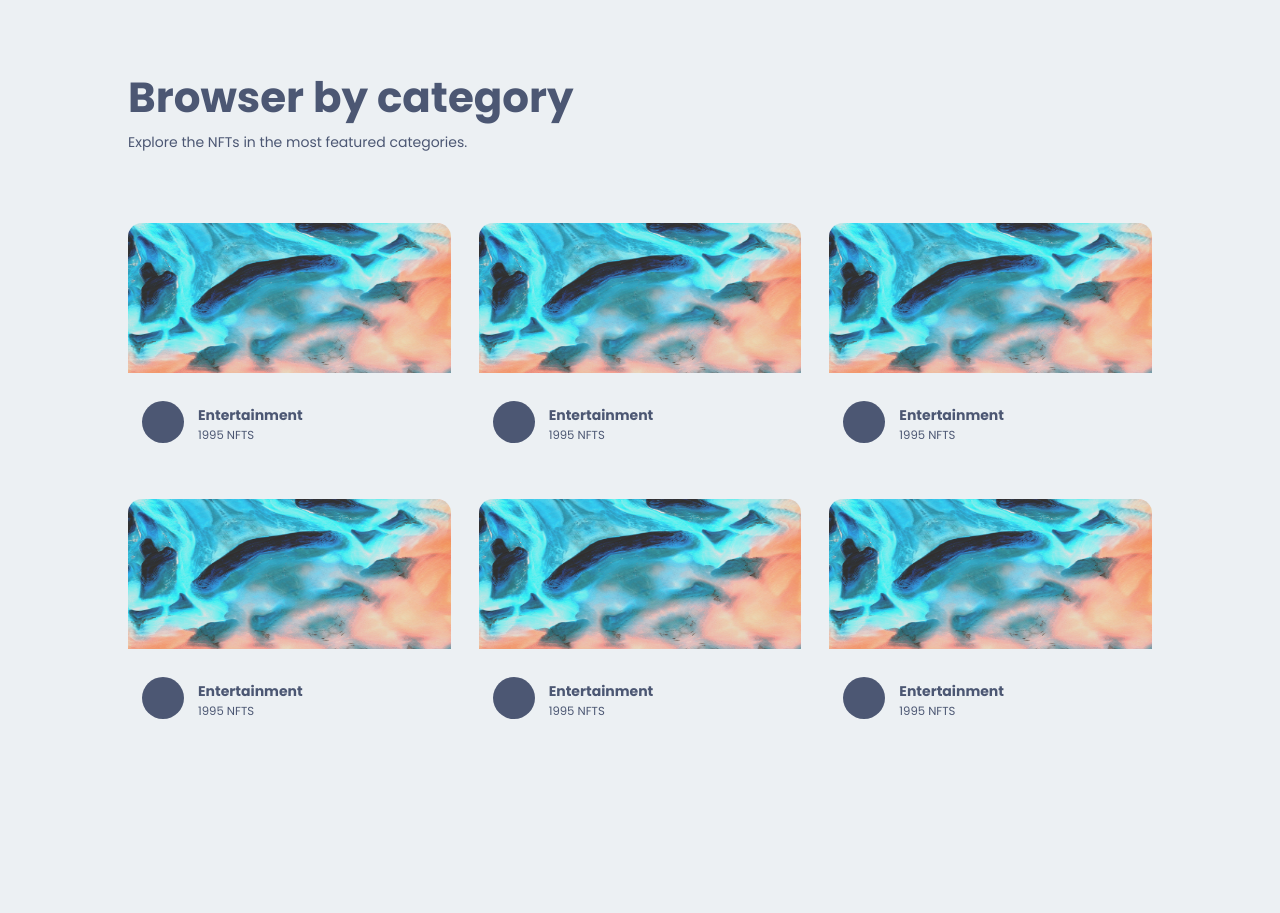
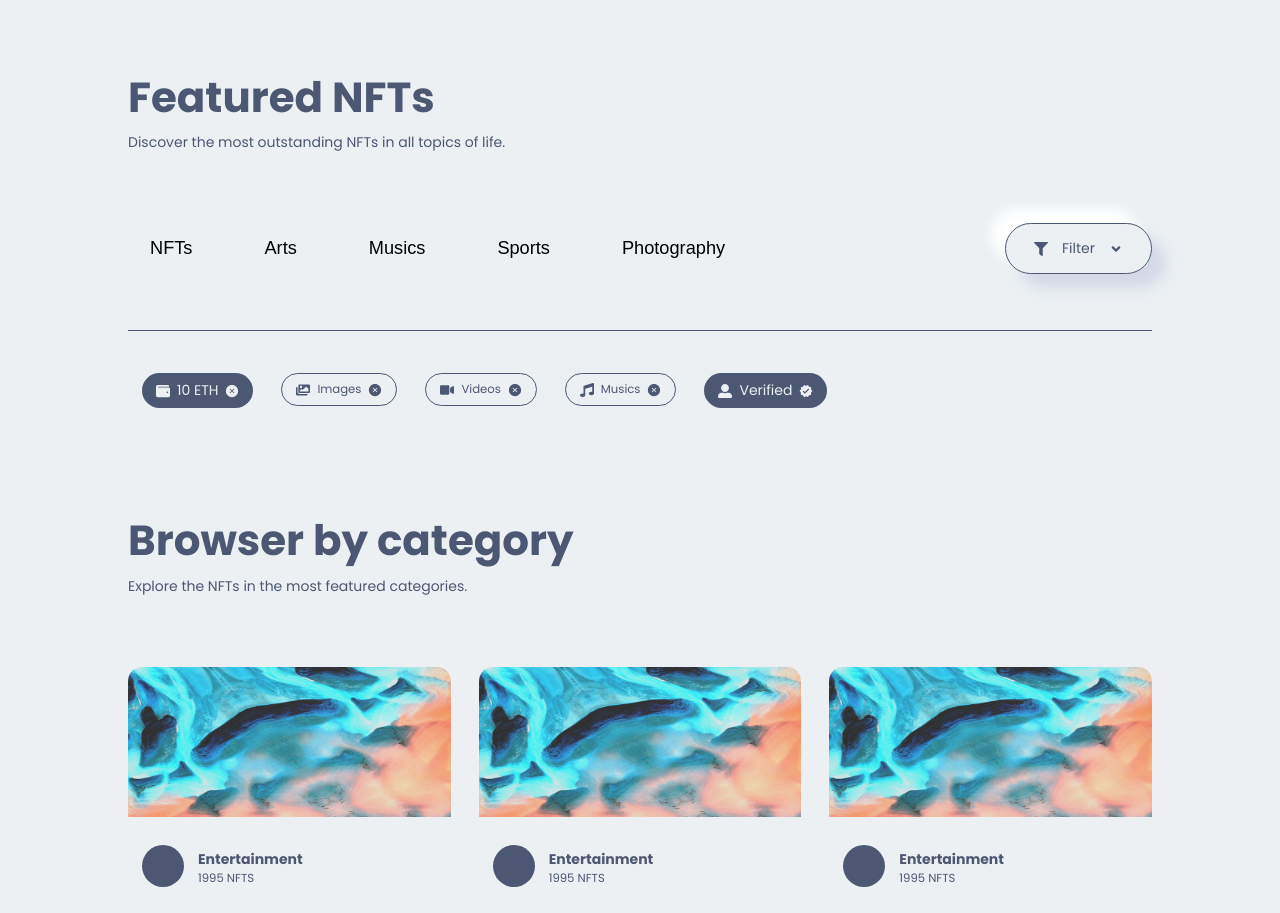
Before and after one commit to soom-lupulus/nft-yi, a Next.js app: page / in a window 1280 px wide. Shown: the part 2120-3033 px from the top of the page. Built offline with nearby package versions, Linux system fonts and the light colour scheme.

Commit message:
✨ feat: FIlter过滤器组件开发

```diff
--- a/app/page.tsx
+++ b/app/page.tsx
@@ -9,6 +9,7 @@
     Subscribe,
     Title,
     Category,
+    Filter,
 } from '@/components'
 
 const Home = () => {
@@ -17,6 +18,11 @@
             <HeroSection />
             <Service />
             <BigNFTSlider />
+            <Title
+                heading='Featured NFTs'
+                paragraph='Discover the most outstanding NFTs in all topics of life.'
+            />
+            <Filter />
             <Title
                 heading='Browser by category'
                 paragraph='Explore the NFTs in the most featured categories.'
--- /dev/null
+++ b/components/Filter/Filter.module.css
@@ -0,0 +1,210 @@
+.filter {
+    padding: 4rem 0;
+    width: 100%;
+}
+
+.filter_box {
+    width: 80%;
+    margin: 0 auto;
+    display: flex;
+    align-items: center;
+    justify-content: space-between;
+    padding-bottom: 4rem;
+}
+
+.filter_box_left {
+    display: flex;
+    gap: 2rem;
+}
+
+.filter_box_left button {
+    border: none;
+    outline: none;
+    padding: 1rem 1.5rem;
+    border-radius: 2rem;
+    border: 1px solid var(--main-bg-color);
+    transition: all 0.3s ease-in;
+    font-size: 1.3rem;
+    cursor: pointer;
+    background-color: var(--main-bg-color);
+}
+
+.filter_box_left button:hover {
+    border: 1px solid var(--icons-color);
+    padding: 1rem 2rem;
+    border-radius: 2rem;
+    color: var(--icons-color);
+    box-shadow: var(--box-shadow);
+    cursor: pointer;
+}
+
+.filter_box_right_box {
+    border: 1px solid var(--icons-color);
+    padding: 1rem 2rem;
+    border-radius: 2rem;
+    color: var(--icons-color);
+    box-shadow: var(--box-shadow);
+    cursor: pointer;
+    display: flex;
+    align-items: center;
+    gap: 1rem;
+}
+
+/* ？ */
+.filter_box_right_box button:hover {
+    border: 1px solid var(--icons-color);
+    box-shadow: var(--box-shadow);
+    color: var(--icons-color);
+}
+
+.filter_box_items {
+    width: 80%;
+    margin: 0 auto;
+    display: flex;
+    padding: 2rem 0;
+    border-top: 1px solid var(--icons-color);
+}
+
+.filter_box_items_box {
+    padding: 1rem;
+}
+
+.filter_box_items_box_item {
+    background-color: var(--icons-color);
+    padding: 0.5rem 1rem;
+    border-radius: 2rem;
+    color: var(--main-bg-color);
+    cursor: pointer;
+    display: flex;
+    align-items: center;
+    gap: 0.5rem;
+}
+
+.filter_box_items_box_item_trans {
+    border: 1px solid var(--icons-color);
+    color: var(--icons-color);
+    padding: 0.5rem 1rem;
+    border-radius: 2rem;
+    cursor: pointer;
+    display: flex;
+    align-items: center;
+    gap: 0.5rem;
+}
+
+@media screen and (min-device-width: 320px) and (max-device-width: 375px) {
+    .filter_box {
+        width: 90%;
+        display: grid;
+        gap: 4rem;
+    }
+
+    .filter_box_left {
+        display: grid;
+        grid-template-columns: repeat(3, 1fr);
+        gap: 0.5rem;
+    }
+
+    .filter_box_left button {
+        padding: 0.2rem;
+    }
+
+    .filter_box_items {
+        width: 90%;
+        display: grid;
+        grid-template-columns: repeat(2, 1fr);
+    }
+
+    .filter_box_right_box {
+        display: flex;
+        align-items: center;
+        justify-content: center;
+        gap: 4rem;
+        padding-inline: 2rem;
+    }
+
+    .filter_box_items_box_item {
+        justify-content: space-between;
+    }
+
+    .filter_box_items_box_item_trans {
+        justify-content: space-between;
+    }
+}
+
+@media screen and (min-device-width: 377px) and (max-device-width: 425px) {
+    .filter_box {
+        width: 90%;
+        display: grid;
+        gap: 4rem;
+    }
+
+    .filter_box_left {
+        display: grid;
+        grid-template-columns: repeat(3, 1fr);
+    }
+
+    .filter_box_left button {
+        padding: 1rem;
+    }
+
+    .filter_box_items {
+        width: 90%;
+        display: grid;
+        grid-template-columns: repeat(2, 1fr);
+    }
+
+    .filter_box_right_box {
+        display: flex;
+        align-items: center;
+        justify-content: center;
+        gap: 4rem;
+        padding-inline: 2rem;
+    }
+
+    .filter_box_items_box_item {
+        justify-content: space-between;
+    }
+
+    .filter_box_items_box_item_trans {
+        justify-content: space-between;
+    }
+}
+
+@media screen and (min-device-width: 427px) and (max-device-width: 786px) {
+    .filter_box {
+        display: grid;
+        gap: 4rem;
+        width: 90%;
+    }
+
+    .filter_box_left {
+        display: grid;
+        grid-template-columns: repeat(3, 1fr);
+    }
+
+    .filter_box_left button {
+        padding: 1rem;
+    }
+
+    .filter_box_items {
+        width: 90%;
+        display: grid;
+        grid-template-columns: repeat(2, 1fr);
+    }
+
+    .filter_box_right_box {
+        display: flex;
+        align-items: center;
+        justify-content: center;
+        gap: 4rem;
+        padding-inline: 2rem;
+    }
+
+    .filter_box_items_box_item {
+        justify-content: space-between;
+    }
+
+    .filter_box_items_box_item_trans {
+        justify-content: space-between;
+    }
+}
--- /dev/null
+++ b/components/Filter/Filter.tsx
@@ -0,0 +1,110 @@
+'use client'
+import React, { useState } from 'react'
+import {
+    FaFilter,
+    FaAngleDown,
+    FaAngleUp,
+    FaWallet,
+    FaMusic,
+    FaVideo,
+    FaImages,
+    FaUserAlt,
+} from 'react-icons/fa'
+import { AiFillCloseCircle } from 'react-icons/ai'
+import { MdVerified } from 'react-icons/md'
+import { TiTick } from 'react-icons/ti'
+//
+import Style from './Filter.module.css'
+
+const Filter = () => {
+    const [filter, setFilter] = useState(true)
+    const [image, setImage] = useState(true)
+    const [video, setVideo] = useState(true)
+    const [music, setMusic] = useState(true)
+
+    const openFilter = () => {
+        setFilter(v => !v)
+    }
+    const openImage = () => {
+        setImage(v => !v)
+    }
+    const openVideo = () => {
+        setVideo(v => !v)
+    }
+    const openMusic = () => {
+        setMusic(v => !v)
+    }
+    return (
+        <div className={Style.filter}>
+            <div className={Style.filter_box}>
+                <div className={Style.filter_box_left}>
+                    <button onClick={() => {}}>NFTs</button>
+                    <button onClick={() => {}}>Arts</button>
+                    <button onClick={() => {}}>Musics</button>
+                    <button onClick={() => {}}>Sports</button>
+                    <button onClick={() => {}}>Photography</button>
+                </div>
+                <div className={Style.filter_box_right}>
+                    <div
+                        className={Style.filter_box_right_box}
+                        onClick={() => openFilter()}
+                    >
+                        <FaFilter />
+                        <span>Filter</span>
+                        {filter ? <FaAngleDown /> : <FaAngleUp />}
+                    </div>
+                </div>
+            </div>
+            {filter && (
+                <div className={Style.filter_box_items}>
+                    <div className={Style.filter_box_items_box}>
+                        <div className={Style.filter_box_items_box_item}>
+                            <FaWallet />
+                            <span>10 ETH</span>
+                            <AiFillCloseCircle />
+                        </div>
+                    </div>
+                    <div className={Style.filter_box_items_box}>
+                        <div
+                            className={Style.filter_box_items_box_item_trans}
+                            onClick={() => openImage()}
+                        >
+                            <FaImages />
+                            <small>Images</small>
+                            {image ? <AiFillCloseCircle /> : <TiTick />}
+                        </div>
+                    </div>
+                    <div className={Style.filter_box_items_box}>
+                        <div
+                            className={Style.filter_box_items_box_item_trans}
+                            onClick={() => openVideo()}
+                        >
+                            <FaVideo />
+                            <small>Videos</small>
+                            {video ? <AiFillCloseCircle /> : <TiTick />}
+                        </div>
+                    </div>
+                    <div className={Style.filter_box_items_box}>
+                        <div
+                            className={Style.filter_box_items_box_item_trans}
+                            onClick={() => openMusic()}
+                        >
+                            <FaMusic />
+                            <small>Musics</small>
+                            {music ? <AiFillCloseCircle /> : <TiTick />}
+                        </div>
+                    </div>
+                    <div className={Style.filter_box_items_box}>
+                        <div className={Style.filter_box_items_box_item}>
+                            <FaUserAlt />
+                            <span>Verified</span>
+                            <MdVerified />
+                        </div>
+                    </div>
+                </div>
+            )}
+        </div>
+    )
+}
+
+export default Filter
--- a/components/index.ts
+++ b/components/index.ts
@@ -7,6 +7,7 @@
 import Subscribe from "./Subscribe/Subscribe";
 import Title from "./Title/Title";
 import Category from "./Category/Category";
+import Filter from "./Filter/Filter";
 
 export {
     Button,
@@ -17,5 +18,6 @@
     BigNFTSlider,
     Subscribe,
     Title,
-    Category
+    Category,
+    Filter
 }
```
